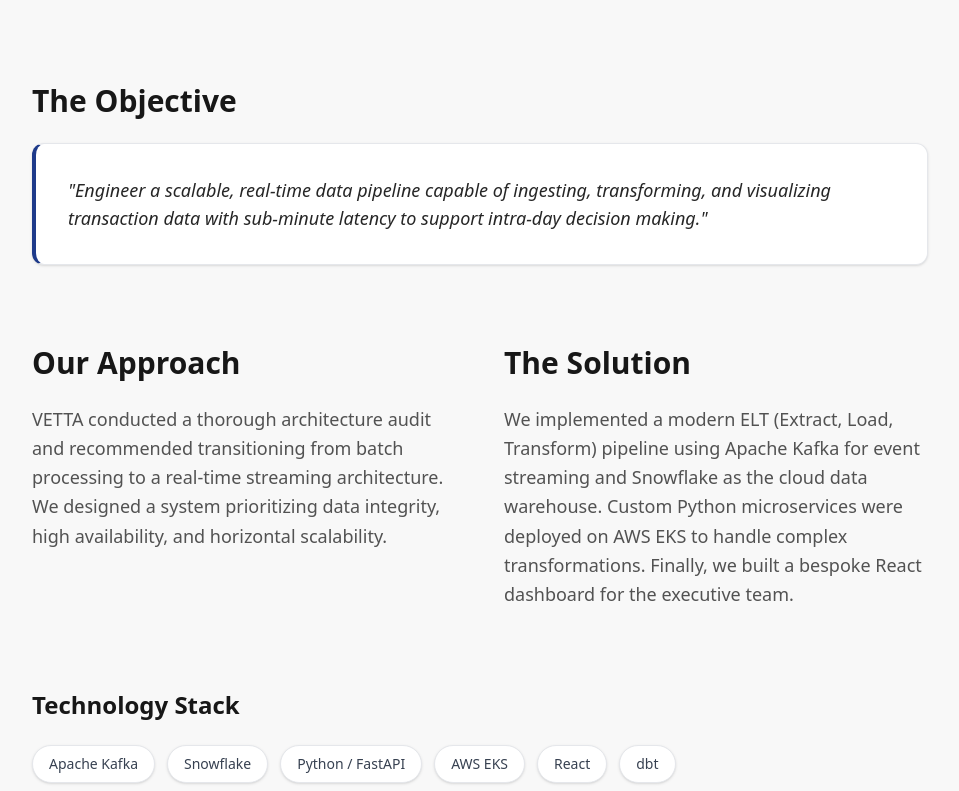
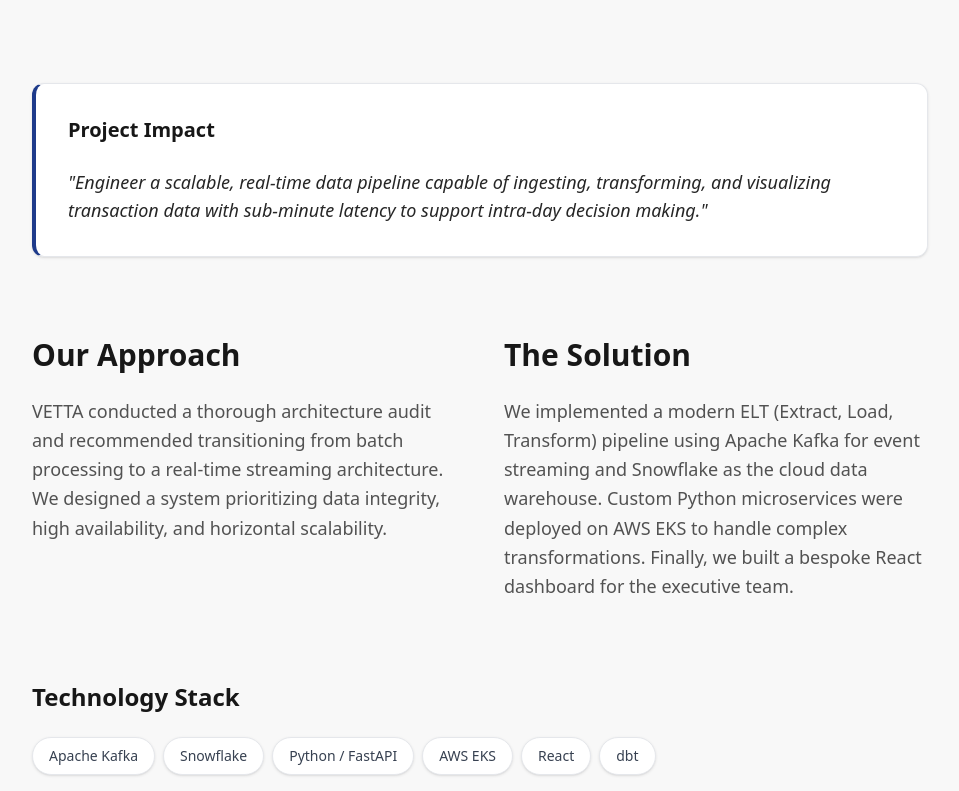
Before and after one commit to haulbox2361/VETTA-, a Next.js app: page /work/fintech-data-pipeline in a window 1280 px wide. Shown: the part 1709-2500 px from the top of the page, without its empty margins (160-1119 px from the left). Built offline with nearby package versions, Linux system fonts and the light colour scheme; no server answers.

Commit message:
Elevate all remaining white boxes globally to block background particles

```diff
--- a/app/(marketing)/work/[slug]/page.tsx
+++ b/app/(marketing)/work/[slug]/page.tsx
@@ -78,9 +78,9 @@
             </div>
 
             {/* The Objective */}
-            <div>
-              <h2 className="text-3xl font-bold text-neutral-900 mb-6">The Objective</h2>
-              <div className="bg-white p-8 rounded-xl border border-neutral-200 shadow-sm border-l-4 border-l-brand-blue">
+            <div className="lg:col-span-1">
+              <div className="bg-white relative z-20 p-8 rounded-xl border border-neutral-200 shadow-sm border-l-4 border-l-brand-blue">
+                <h3 className="text-xl font-bold text-neutral-900 mb-6">Project Impact</h3>
                 <p className="text-lg text-neutral-800 font-medium italic">
                   "{project.objective}"
                 </p>
@@ -106,9 +106,9 @@
             {/* Tech Stack */}
             <div>
               <h2 className="text-2xl font-bold text-neutral-900 mb-6">Technology Stack</h2>
-              <div className="flex flex-wrap gap-3">
+              <div className="flex flex-wrap gap-2">
                 {project.technologies.map((tech, i) => (
-                  <span key={i} className="px-4 py-2 bg-white border border-neutral-200 text-neutral-700 rounded-full text-sm font-medium shadow-sm">
+                  <span key={i} className="px-4 py-2 bg-white relative z-20 border border-neutral-200 text-neutral-700 rounded-full text-sm font-medium shadow-sm">
                     {tech}
                   </span>
                 ))}
--- a/app/(marketing)/work/page.tsx
+++ b/app/(marketing)/work/page.tsx
@@ -26,7 +26,7 @@
               <Link
                 key={project.id}
                 href={`/work/${project.slug}`}
-                className="group flex flex-col h-full overflow-hidden rounded-xl border border-neutral-200 transition-all hover:border-brand-blue hover:shadow-xl focus-visible:outline-none focus-visible:ring-2 focus-visible:ring-brand-blue"
+                className="group flex flex-col h-full overflow-hidden rounded-xl border border-neutral-200 transition-all hover:border-brand-blue hover:shadow-xl focus-visible:outline-none focus-visible:ring-2 focus-visible:ring-brand-blue relative z-20"
               >
                 <div className="bg-neutral-100 aspect-video flex items-center justify-center p-8 text-center text-neutral-400 border-b border-neutral-200">
                   {/* Placeholder for real images */}
```
